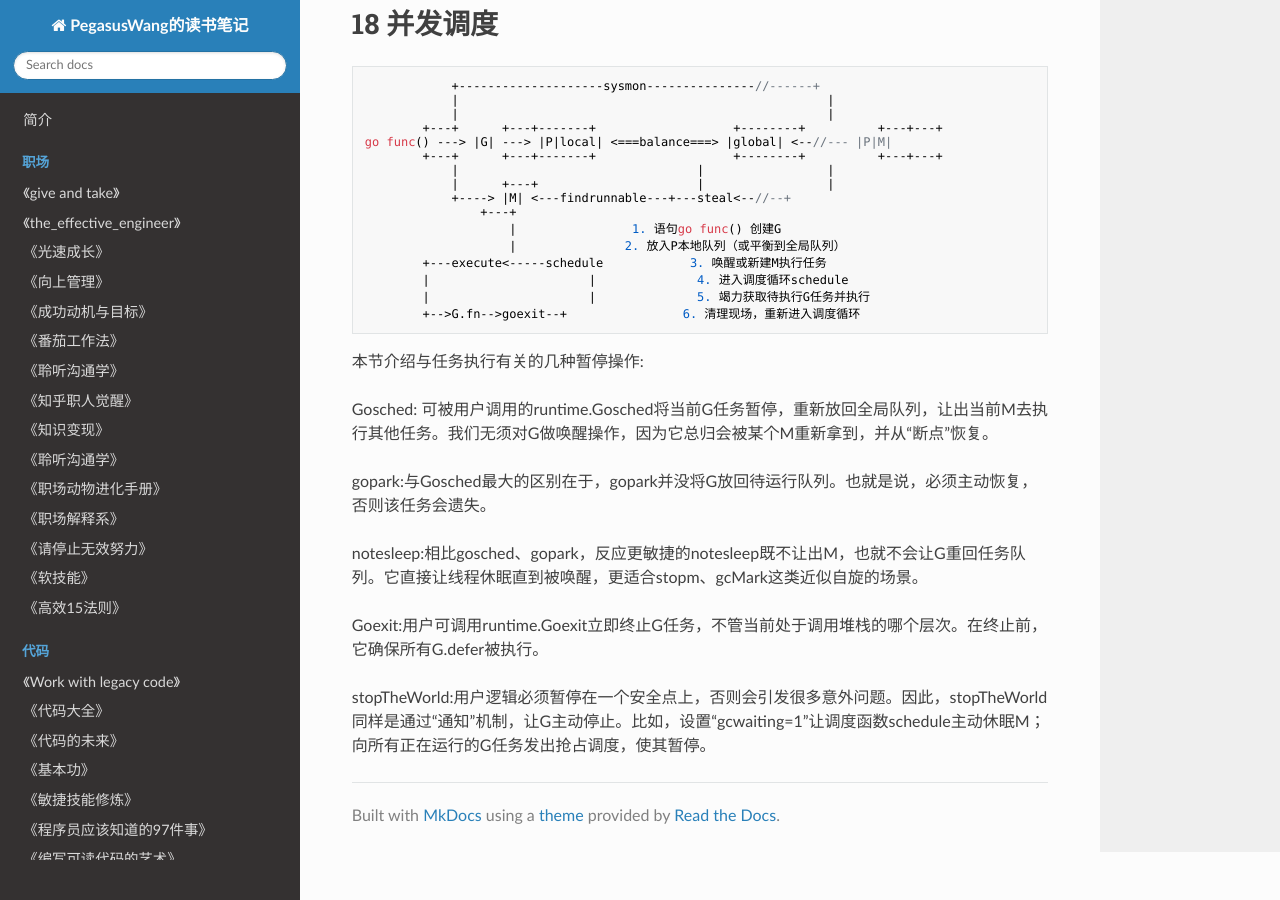
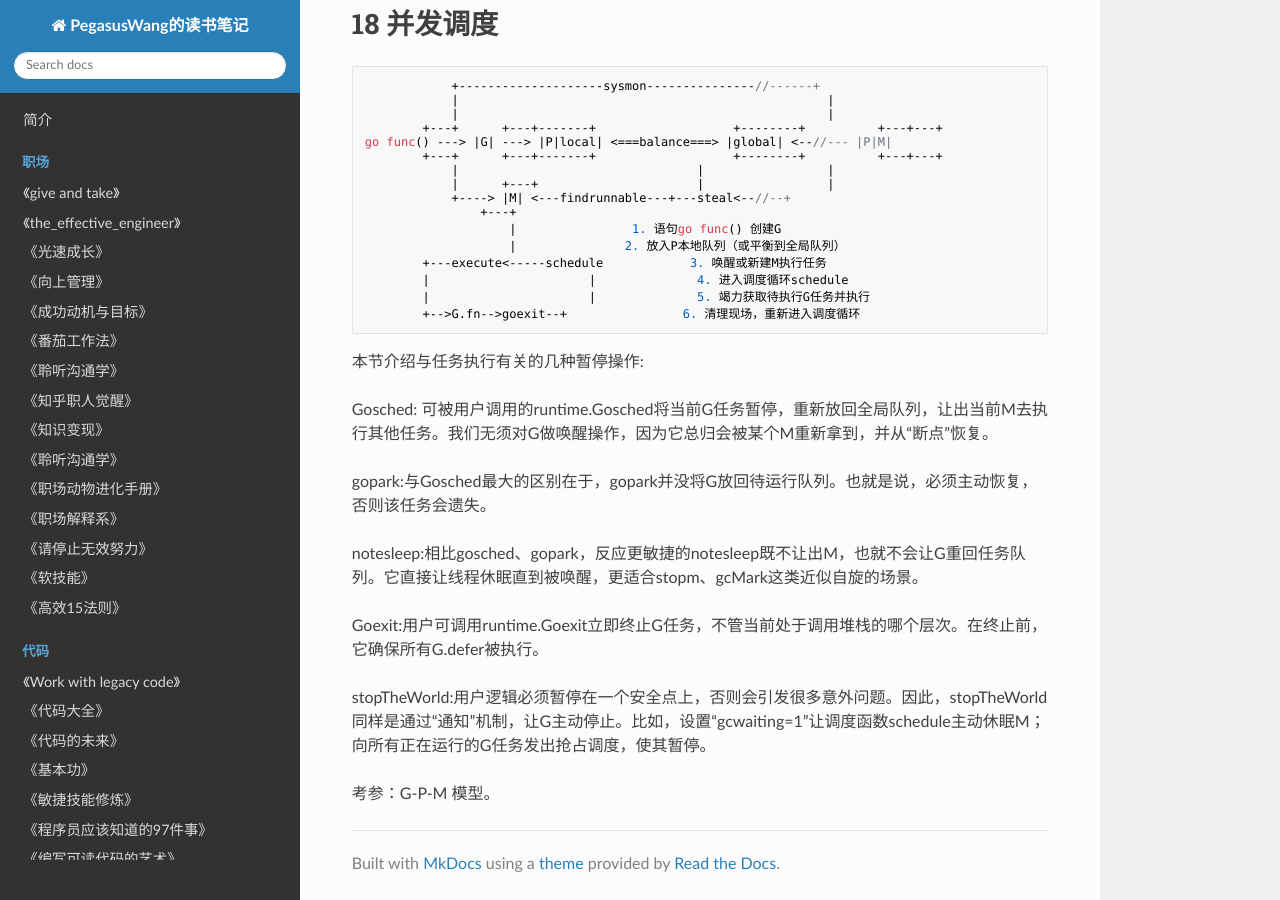
Before and after one commit to PegasusWang/booknotes, an MkDocs documentation site: the page built from docs/golang/go语言学习笔记源码剖析.md, in a window 1280 px wide and 900 px high, scrolled down 1238 px. Built offline with MkDocs 1.6.1, drawn with Linux system fonts in a browser that asks for light colours; nearby versions of some CDN libraries; old or Windows-style settings are respelled for this version of MkDocs.

Commit message:
goroutine G-P-M

```diff
--- a/docs/golang/go语言学习笔记源码剖析.md
+++ b/docs/golang/go语言学习笔记源码剖析.md
@@ -78,3 +78,5 @@ notesleep:相比gosched、gopark，反应更敏捷的notesleep既不让出M，
 Goexit:用户可调用runtime.Goexit立即终止G任务，不管当前处于调用堆栈的哪个层次。在终止前，它确保所有G.defer被执行。
 
 stopTheWorld:用户逻辑必须暂停在一个安全点上，否则会引发很多意外问题。因此，stopTheWorld同样是通过“通知”机制，让G主动停止。比如，设置“gcwaiting=1”让调度函数schedule主动休眠M；向所有正在运行的G任务发出抢占调度，使其暂停。
+
+考参：G-P-M 模型。
```
